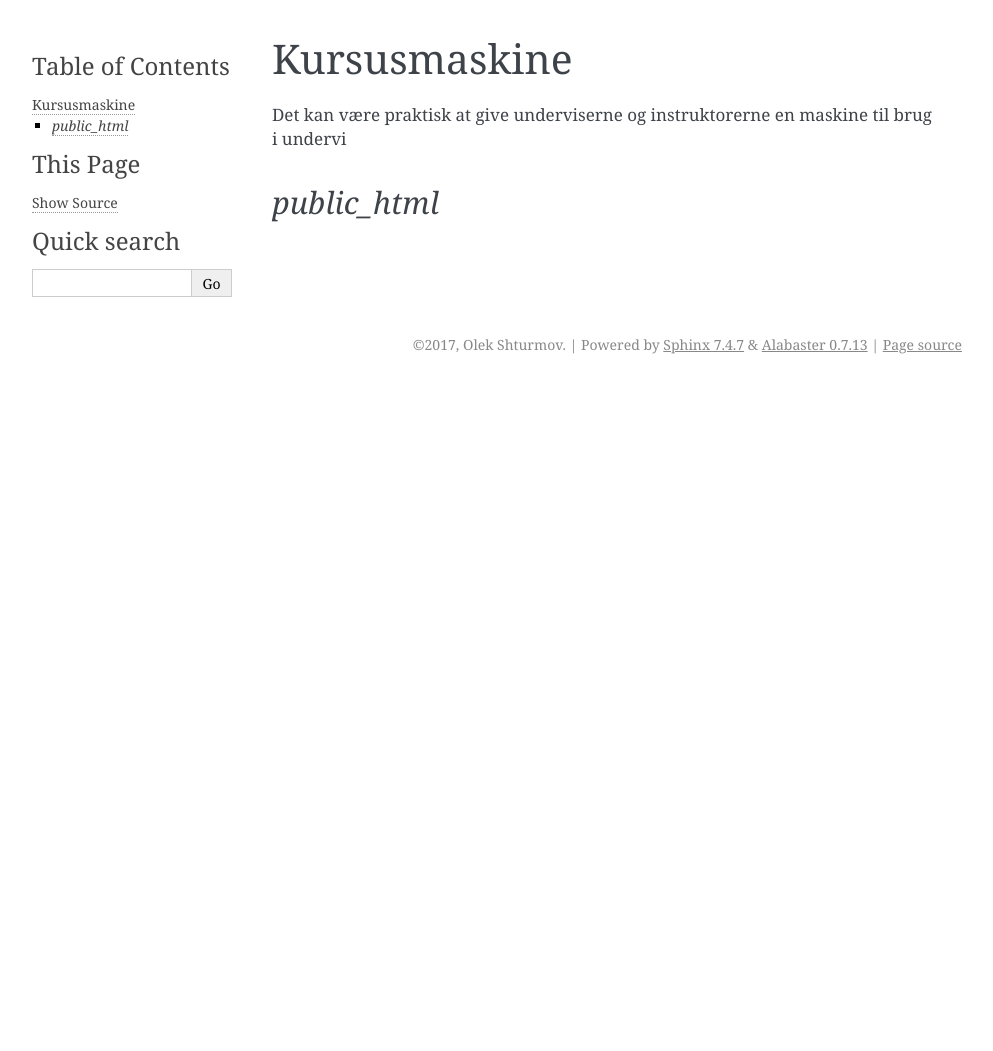
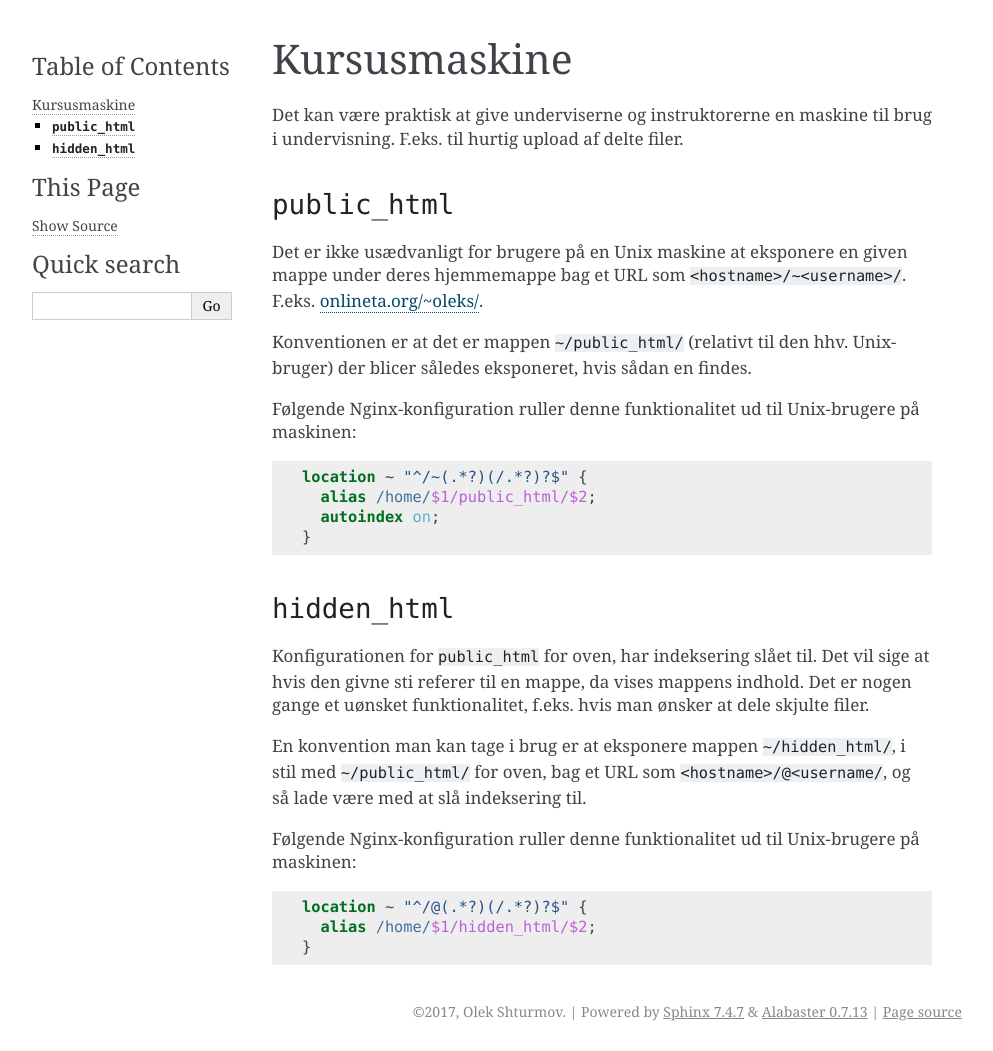
Before and after one commit to DIKUNIX/docs, a Sphinx documentation site: the page built from docs/kursusmaskine.rst, in a window 1280 px wide. Shown: the whole page, without its empty margins (148-1141 px from the left). Built offline with Sphinx 7.4.7, drawn with Linux system fonts in a browser that asks for light colours; before the commit the page ends 900 px from its top, so only the background shows below that.

Commit message:
More about public_html and hidden_html

```diff
--- a/docs/kursusmaskine.rst
+++ b/docs/kursusmaskine.rst
@@ -3,13 +3,45 @@ Kursusmaskine
 =============
 
 Det kan være praktisk at give underviserne og instruktorerne en maskine til
-brug i undervi
+brug i undervisning. F.eks. til hurtig upload af delte filer.
 
-`public_html`
--------------
+``public_html``
+---------------
+
+Det er ikke usædvanligt for brugere på en Unix maskine at eksponere en given
+mappe under deres hjemmemappe bag et URL som ``<hostname>/~<username>/``.
+F.eks. `onlineta.org/~oleks/ <https://onlineta.org/~oleks/>`_.
+
+Konventionen er at det er mappen ``~/public_html/`` (relativt til den hhv.
+Unix-bruger) der blicer således eksponeret, hvis sådan en findes.
+
+Følgende Nginx-konfiguration ruller denne funktionalitet ud til Unix-brugere på
+maskinen:
 
 .. code-block:: nginx
+
   location ~ "^/~(.*?)(/.*?)?$" {
     alias /home/$1/public_html/$2;
     autoindex on;
   }
+
+``hidden_html``
+---------------
+
+Konfigurationen for ``public_html`` for oven, har indeksering slået til. Det
+vil sige at hvis den givne sti referer til en mappe, da vises mappens indhold.
+Det er nogen gange et uønsket funktionalitet, f.eks. hvis man ønsker at dele
+skjulte filer.
+
+En konvention man kan tage i brug er at eksponere mappen ``~/hidden_html/``, i
+stil med ``~/public_html/`` for oven, bag et URL som
+``<hostname>/@<username/``, og så lade være med at slå indeksering til.
+
+Følgende Nginx-konfiguration ruller denne funktionalitet ud til Unix-brugere på
+maskinen:
+
+.. code-block:: nginx
+
+  location ~ "^/@(.*?)(/.*?)?$" {
+    alias /home/$1/hidden_html/$2;
+  }
```
